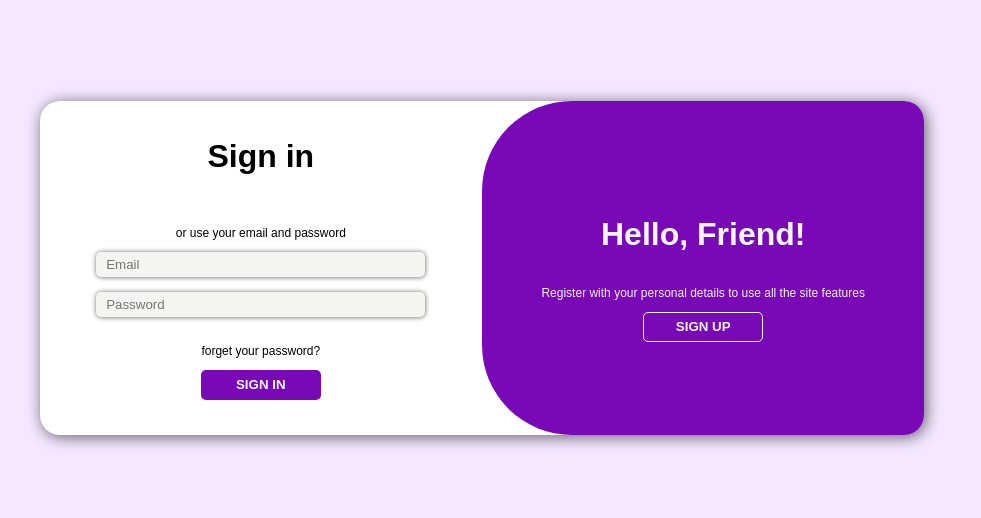
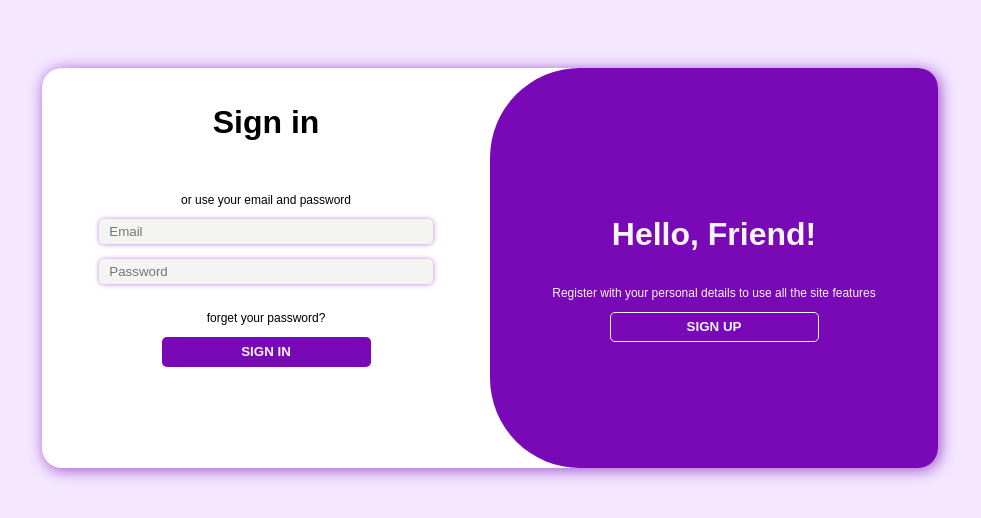
Before and after one commit to 1oswald3/taaf-web, a plain HTML site: page index.html in a window 1280 px wide. Shown: the part 140-658 px from the top of the page, without its empty margins (158-1139 px from the left). Drawn offline with Linux system fonts and the light colour scheme.

Commit message:
Add files via upload

```diff
--- a/app.css
+++ b/app.css
@@ -1,6 +1,7 @@
 body {
     font-family: Arial, Helvetica, sans-serif;
     height: 100vh;
+    width: 100vw;
     display: flex;
     flex-direction: column;
     justify-content: center;
@@ -14,10 +15,11 @@ body {
     flex-direction: row;
     /* flex-wrap: wrap; */
     background-color: rgb(255, 255, 255);
-    width: 70%;
+    width: 70vw;
+    height: 50vh;
     border-radius: 20px;
     justify-content: center;
-    box-shadow: 2px 2px 15px rgba(0, 0, 0, 0.6);
+    box-shadow: 2px 2px 15px rgba(121, 8, 182, 0.7);
 
 }
 
@@ -28,6 +30,7 @@ body {
     flex-direction: column;
     align-items: center;
     padding: 15px;
+    margin: 0;
 }
 
 form {
@@ -45,7 +48,7 @@ input {
     border: none;
     border-radius: 5px;
     background-color: rgb(244, 244, 243);
-    box-shadow: 0.2px 0.2px 5px rgba(0, 0, 0, 0.6);
+    box-shadow: 0.2px 0.2px 5px rgba(121, 8, 182, 0.5);
     padding: 0 10px;
 }
 
@@ -53,6 +56,7 @@ input {
     background-color: rgb(121, 8, 182);
     color: whitesmoke;
     display: flex;
+    flex: 1;
     flex-direction: column;
     align-items: center;
     justify-content: center;
@@ -60,7 +64,8 @@ input {
     border: none;
     border-radius: 90px 20px 20px 90px;
     text-align: center;
-    flex: 1;
+
+    margin: 0;
 }
 
 p {
@@ -68,13 +73,18 @@ p {
     text-align: center;
 }
 
+button {
+    width: 50%;
+    height: 30px;
+}
+
 .sign-in {
     background-color: rgb(121, 8, 182);
     color: whitesmoke;
     border: none;
     border-radius: 5px;
-    width: 120px;
-    height: 30px;
+    /* width: 120px;
+    height: 30px; */
     font-weight: bold;
     cursor: pointer;
     transition: all 1s;
@@ -96,8 +106,8 @@ p {
     border-radius: 5px;
     background-color: rgb(121, 8, 182);
     color: whitesmoke;
-    width: 120px;
-    height: 30px;
+    /* width: 120px;
+    height: 30px; */
     font-weight: bold;
     cursor: pointer;
     transition: all 1s;
```
